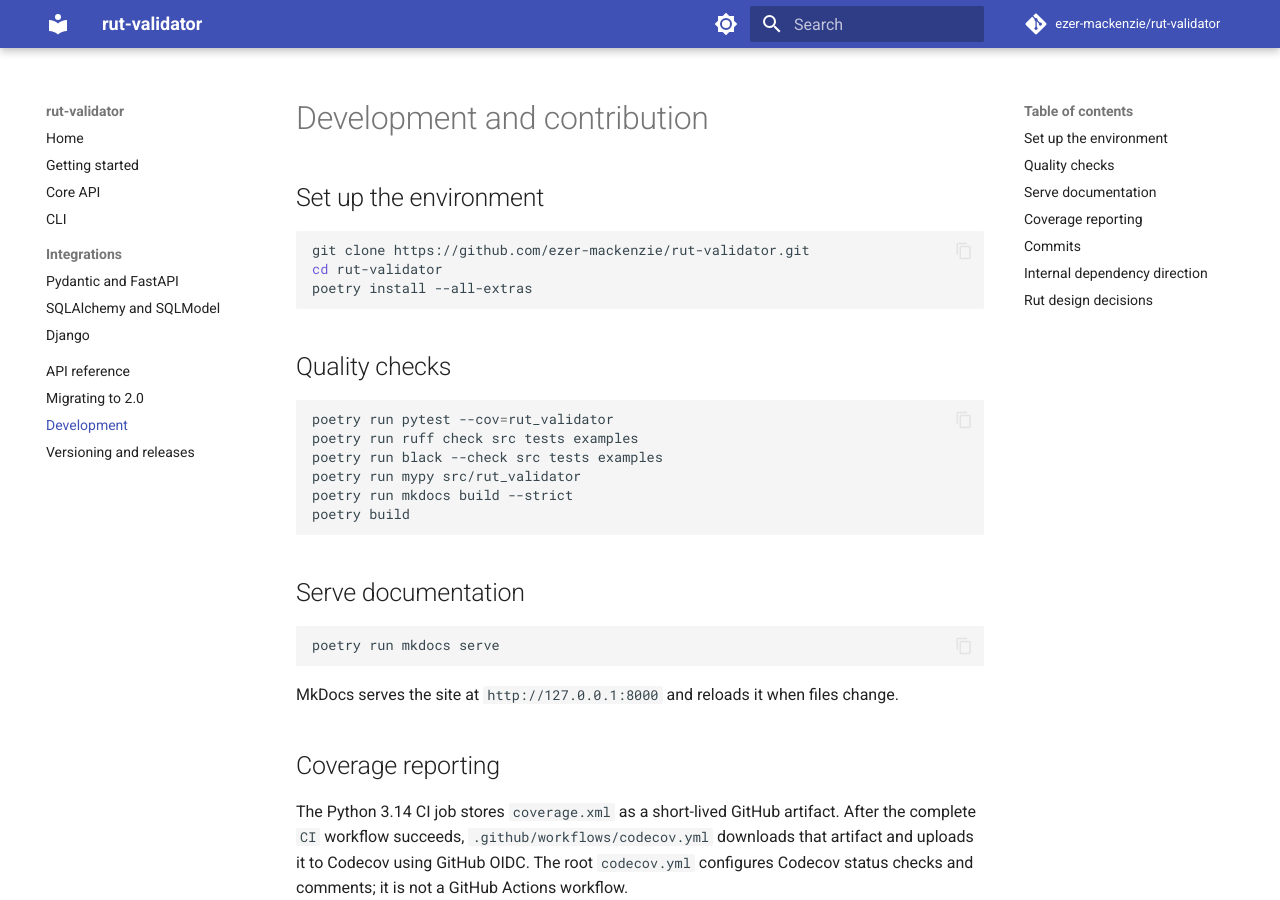
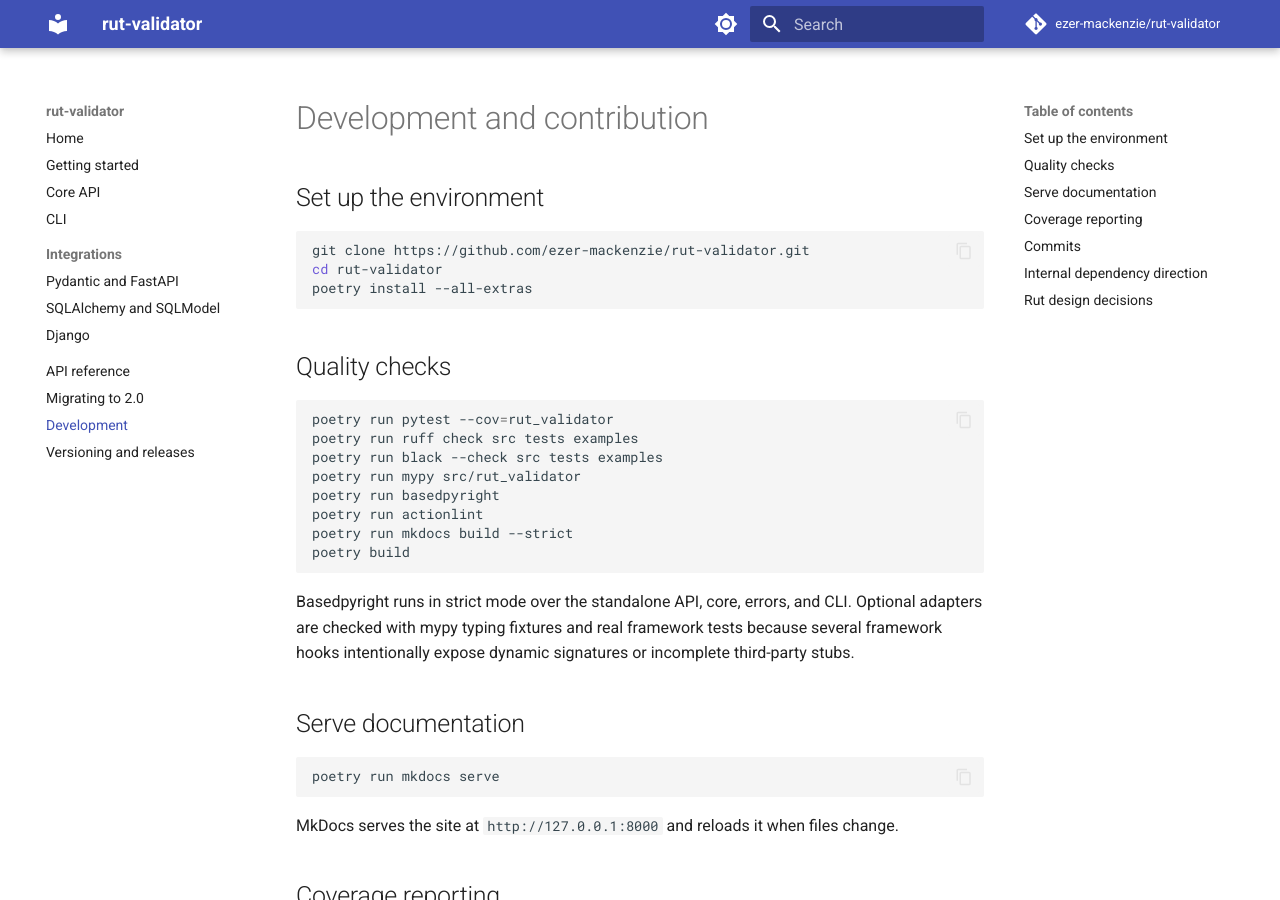
Before and after one commit to ezer-mackenzie/rut-validator, an MkDocs documentation site: the page built from docs/development.md, in a window 1280 px wide and 900 px high. Built offline with MkDocs 1.6.1 and Material for MkDocs 9.7.7, drawn with Linux system fonts in a browser that asks for light colours; comment, search, counter and statistics services are not loaded.

Commit message:
ci: enforce standalone types and workflow syntax
Co-authored-by: Codex <noreply@openai.com>

````diff
--- a/docs/development.md
+++ b/docs/development.md
@@ -15,9 +15,16 @@ poetry run pytest --cov=rut_validator
 poetry run ruff check src tests examples
 poetry run black --check src tests examples
 poetry run mypy src/rut_validator
+poetry run basedpyright
+poetry run actionlint
 poetry run mkdocs build --strict
 poetry build
 ```
+
+Basedpyright runs in strict mode over the standalone API, core, errors, and CLI.
+Optional adapters are checked with mypy typing fixtures and real framework
+tests because several framework hooks intentionally expose dynamic signatures
+or incomplete third-party stubs.
 
 ## Serve documentation
 
````
Also changed, not shown: AGENTS.md (+2 -0 lines), CHANGELOG.md (+2 -1 lines), README.md (+2 -0 lines), docs/sqlalchemy-sqlmodel.md (+5 -0 lines), pyproject.toml (+17 -0 lines), 2 other files.
